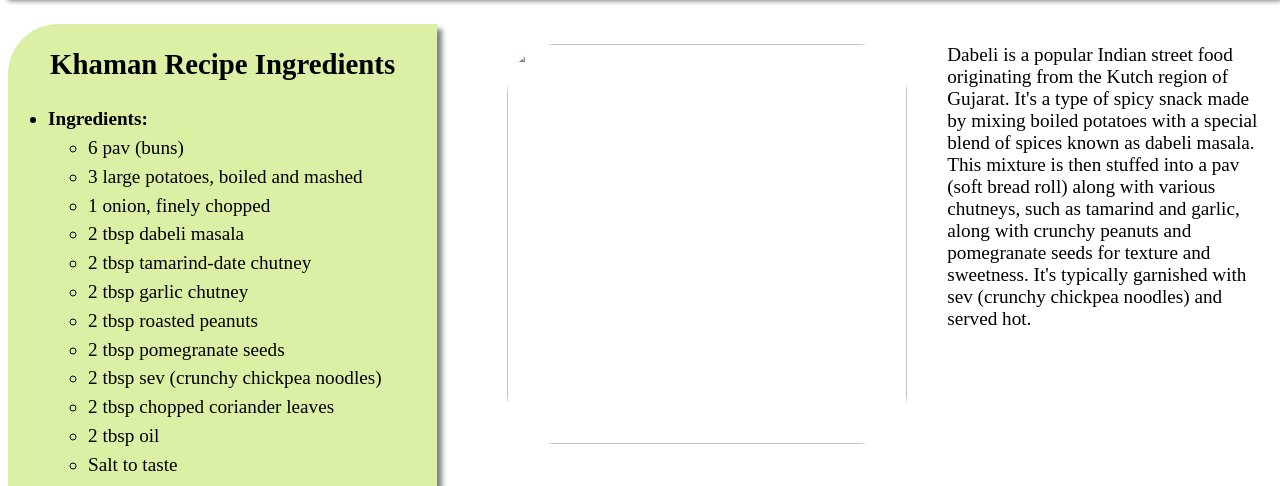
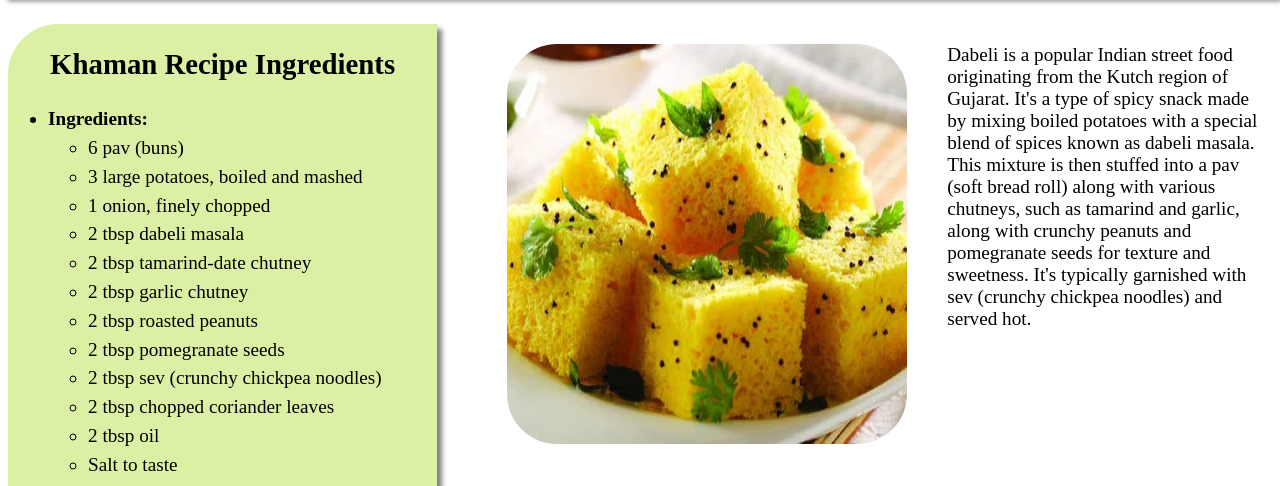
Before and after one commit to Azim0301/Azim0301.github.io, a plain HTML site: page khaman.html in a window 1280 px wide. Shown: the part 102-588 px from the top of the page. Drawn offline with Linux system fonts and the light colour scheme.

Commit message:
Update khaman.html

```diff
--- a/khaman.html
+++ b/khaman.html
@@ -66,7 +66,7 @@
             <div>
                 <div class="intro">
                     <figure>
-                        <img id="photo" src="images/Gujarati/khaman.webp" alt="">
+                        <img id="photo" src="khaman.webp" alt="">
                         <p id="recipe">Khaman recipe<p>
                     </figure>
                     <p>
```
